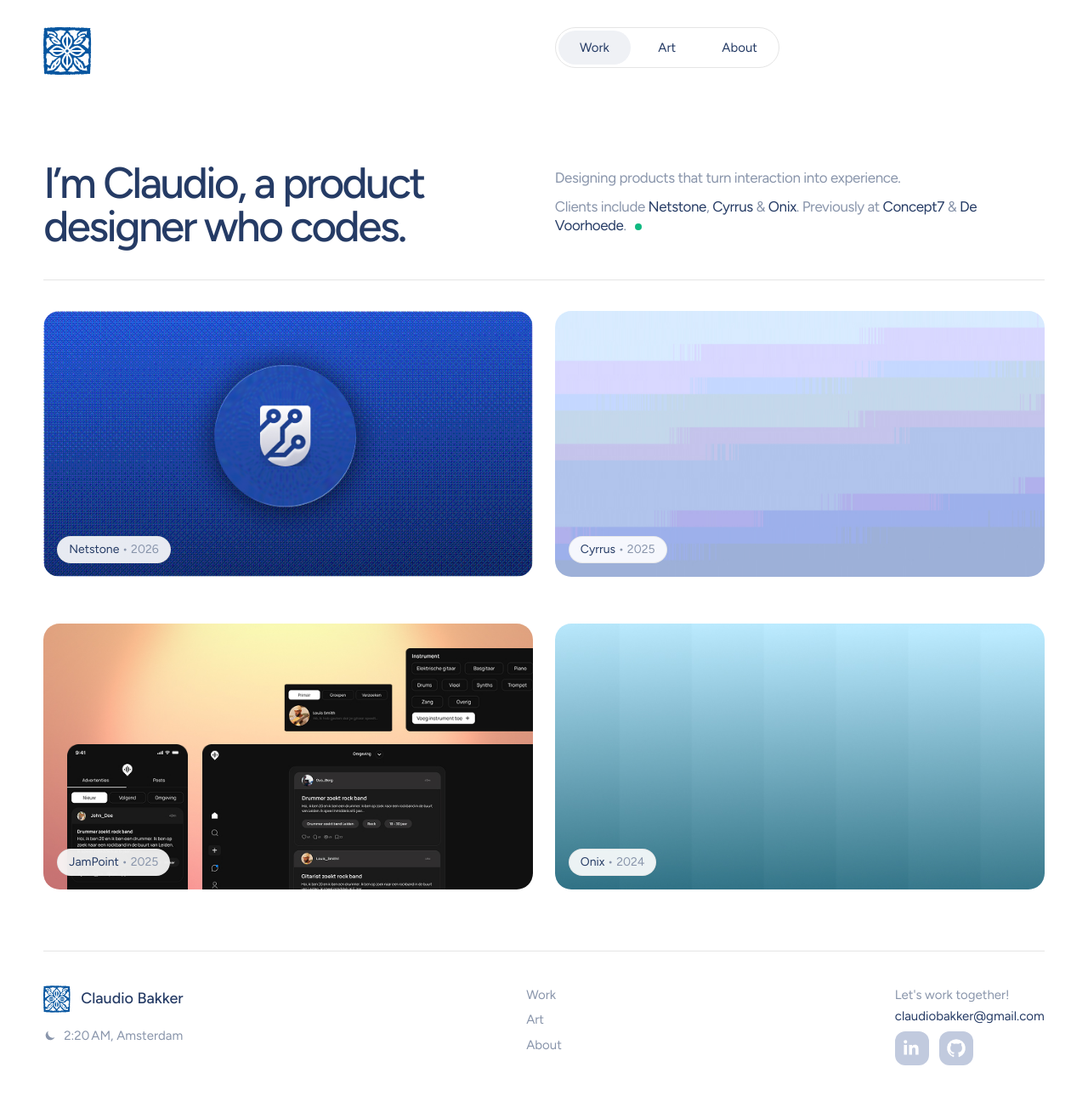
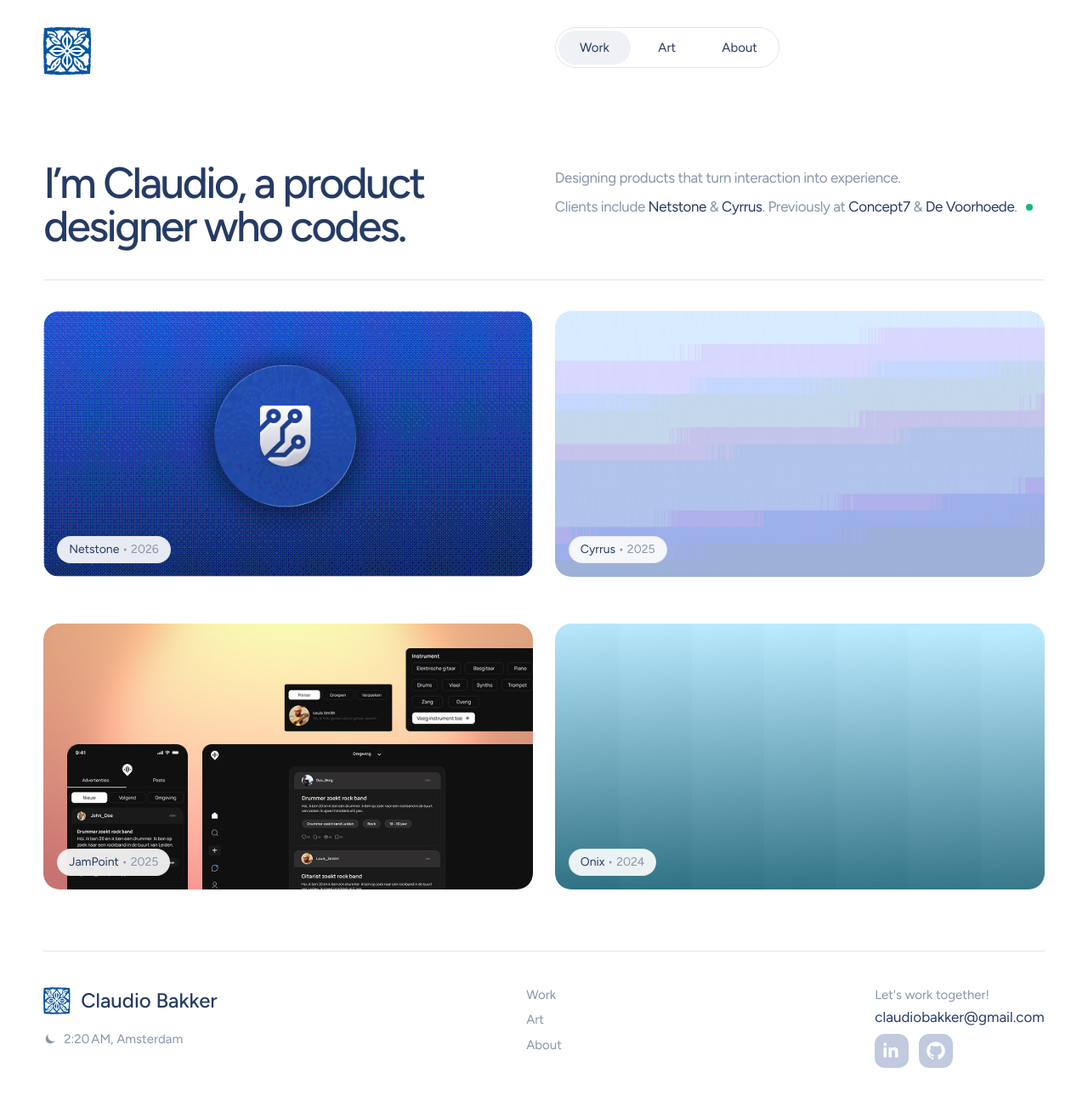
Before and after one commit to claudiobak/claudiobakker.com, a Next.js app: page / in a window 1280 px wide. Shown: the top 1296 px of the page at 85% size. Built offline with nearby package versions, Linux system fonts and the light colour scheme.

Commit message:
Polish portfolio interactions and content (#1)

```diff
--- a/app/globals.css
+++ b/app/globals.css
@@ -5,6 +5,7 @@
   --muted: #8995ab;
   --line: #e5e5e5;
   --active: #eff1f5;
+  --link-hover: #2f9bff;
   --gutter: clamp(24px, 4vw, 64px);
   --column-gap: clamp(16px, 2vw, 32px);
 }
@@ -66,7 +67,9 @@
   font-size: 15px;
   font-weight: 400;
   line-height: 1;
+  transition: color 180ms ease;
 }
+.navigation-link:hover { color: var(--link-hover); }
 .navigation-link:focus-visible, .logo-link:focus-visible {
   outline: 2px solid var(--ink);
   outline-offset: 3px;
@@ -272,7 +275,7 @@
   display: flex;
   align-items: center;
   gap: 12px;
-  font-size: 18px;
+  font-size: 24px;
   font-weight: 500;
 }
 .footer-name img { width: 32px; height: 32px; }
@@ -297,11 +300,11 @@
   color: #8995ab;
 }
 .footer-navigation a,
-.social-links a,
-.copy-email { transition: opacity 180ms ease; }
+.copy-email { transition: color 180ms ease; }
 .footer-navigation a:hover,
-.social-links a:hover,
-.copy-email:hover { opacity: 0.55; }
+.copy-email:hover { color: var(--link-hover); }
+.social-links a { transition: opacity 180ms ease; }
+.social-links a:hover { opacity: 0.7; }
 .footer-contact p {
   margin: 0 0 3px;
   color: #8995ab;
@@ -314,6 +317,7 @@
   background: none;
   color: var(--ink);
   font: inherit;
+  font-size: 17px;
   cursor: pointer;
 }
 .copy-email:focus-visible,
--- a/app/page.tsx
+++ b/app/page.tsx
@@ -41,8 +41,8 @@
             <p className="copy-text">Designing products that turn interaction into experience.</p>
             <p>
               <span className="copy-text">
-                Clients include <strong>Netstone</strong>, <strong>Cyrrus</strong> &amp;{" "}
-                <strong>Onix</strong>. Previously at <strong>Concept7</strong> &amp;{" "}
+                Clients include <strong>Netstone</strong> &amp; <strong>Cyrrus</strong>.
+                Previously at <strong>Concept7</strong> &amp;{" "}
                 <strong>De Voorhoede</strong>.{" "}
               </span>
               <span className="contact-cta" tabIndex={0} role="button">
```
